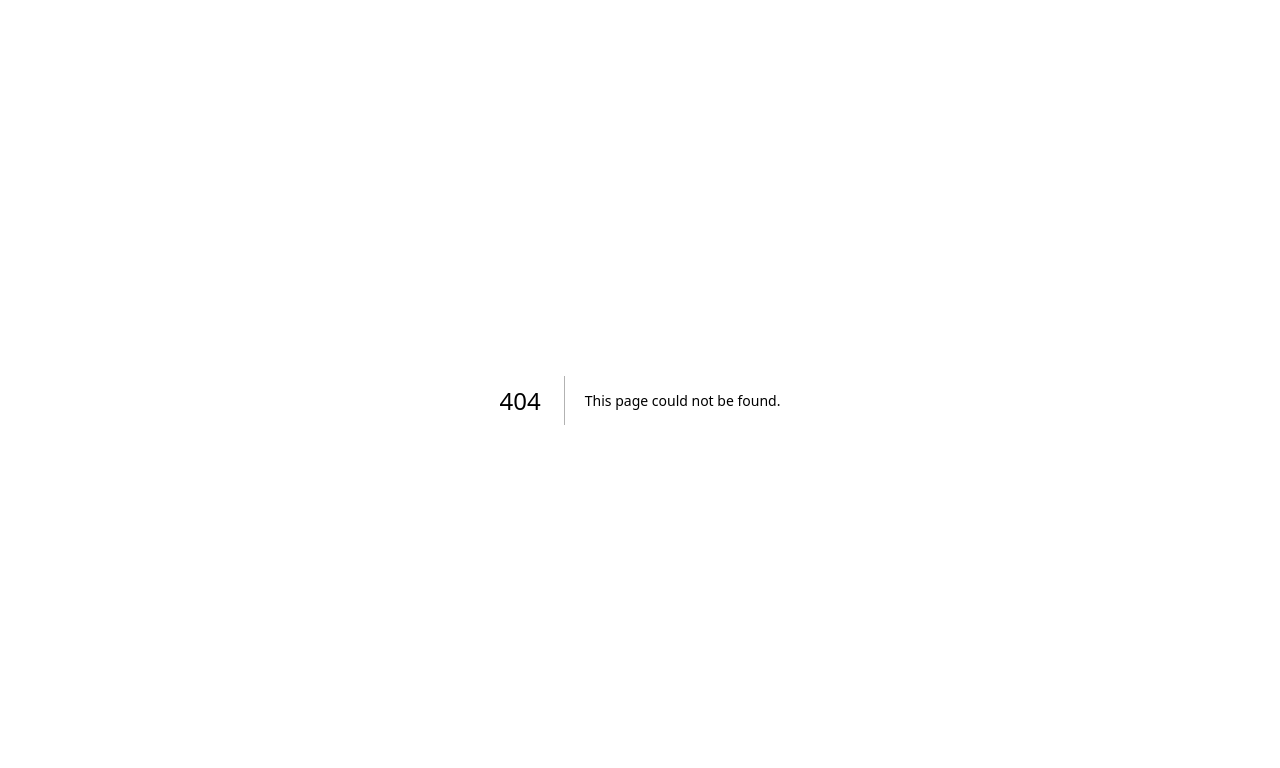
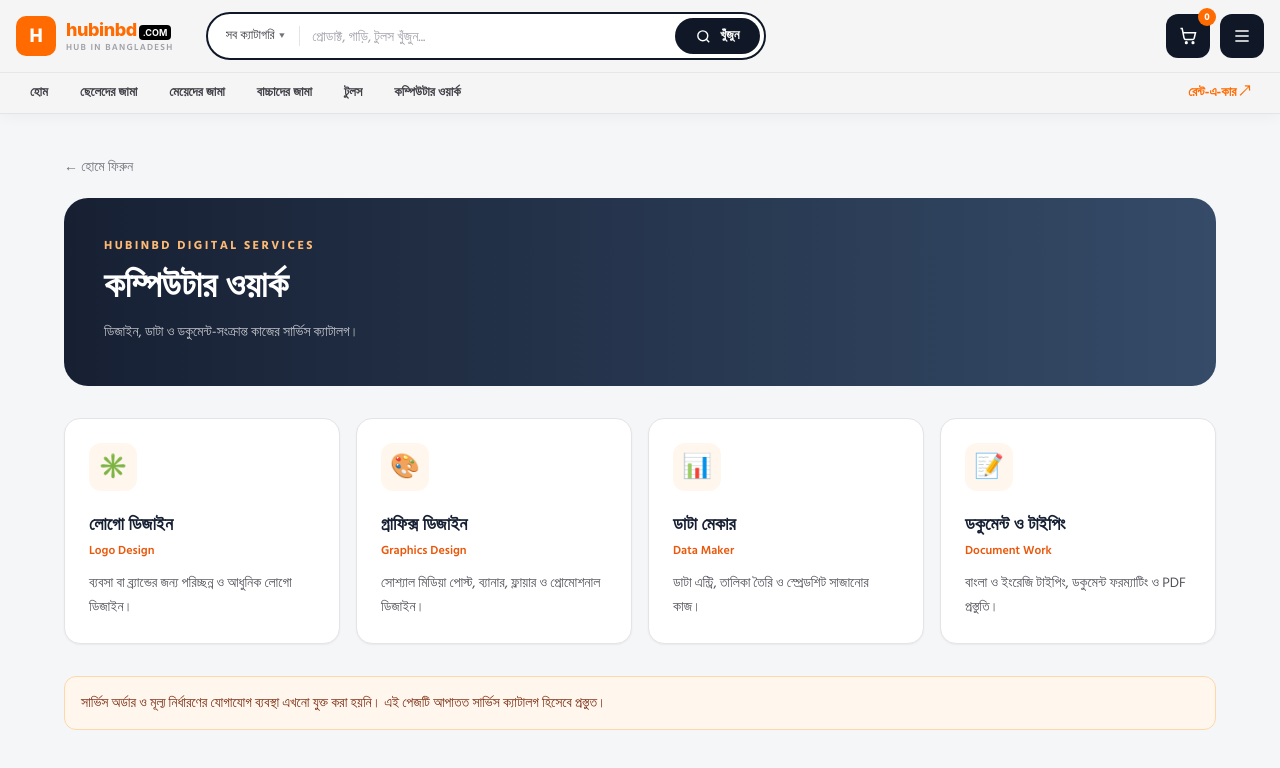
Before and after one commit to take2mete/hubinbd, a Next.js app: page /computer-work in a window 1280 px wide. Before the commit this address had no page. Shown: the top 768 px of the page. Built offline with nearby package versions, Linux system fonts and the light colour scheme.

Commit message:
Add marketplace category and service pages

```diff
--- /dev/null
+++ b/app/computer-work/page.tsx
@@ -0,0 +1,45 @@
+import type { Metadata } from "next";
+import Link from "next/link";
+import SiteHeader from "@/components/site-header";
+
+export const metadata: Metadata = {
+  title: "কম্পিউটার ওয়ার্ক ও ডিজাইন সার্ভিস",
+  description: "HubinBD-তে গ্রাফিক্স, লোগো ডিজাইন ও ডাটা এন্ট্রি সার্ভিস।",
+  alternates: { canonical: "/computer-work" },
+};
+
+const services = [
+  { title: "Logo Design", bn: "লোগো ডিজাইন", icon: "✳️", desc: "ব্যবসা বা ব্র্যান্ডের জন্য পরিচ্ছন্ন ও আধুনিক লোগো ডিজাইন।" },
+  { title: "Graphics Design", bn: "গ্রাফিক্স ডিজাইন", icon: "🎨", desc: "সোশ্যাল মিডিয়া পোস্ট, ব্যানার, ফ্লায়ার ও প্রোমোশনাল ডিজাইন।" },
+  { title: "Data Maker", bn: "ডাটা মেকার", icon: "📊", desc: "ডাটা এন্ট্রি, তালিকা তৈরি ও স্প্রেডশিট সাজানোর কাজ।" },
+  { title: "Document Work", bn: "ডকুমেন্ট ও টাইপিং", icon: "📝", desc: "বাংলা ও ইংরেজি টাইপিং, ডকুমেন্ট ফরম্যাটিং ও PDF প্রস্তুতি।" },
+];
+
+export default function ComputerWorkPage() {
+  return (
+    <>
+      <SiteHeader />
+      <main className="min-h-screen bg-[#f5f6f8] px-4 py-10 text-[#172033]">
+        <div className="mx-auto max-w-6xl">
+          <Link href="/" className="text-sm text-zinc-500 hover:text-orange-600">← হোমে ফিরুন</Link>
+          <header className="mt-5 rounded-3xl bg-gradient-to-r from-[#172033] to-[#354b68] p-8 text-white sm:p-10">
+            <p className="text-xs font-bold tracking-[.2em] text-orange-300">HUBINBD DIGITAL SERVICES</p>
+            <h1 className="mt-3 text-3xl font-black sm:text-4xl">কম্পিউটার ওয়ার্ক</h1>
+            <p className="mt-3 max-w-2xl text-sm leading-7 text-white/75">ডিজাইন, ডাটা ও ডকুমেন্ট-সংক্রান্ত কাজের সার্ভিস ক্যাটালগ।</p>
+          </header>
+          <section className="mt-8 grid grid-cols-1 gap-4 sm:grid-cols-2 lg:grid-cols-4">
+            {services.map((service) => (
+              <article key={service.title} className="rounded-2xl border border-zinc-200 bg-white p-6 shadow-sm">
+                <span className="grid h-12 w-12 place-items-center rounded-xl bg-orange-50 text-2xl">{service.icon}</span>
+                <h2 className="mt-5 text-lg font-bold">{service.bn}</h2>
+                <p className="mt-1 text-xs font-semibold text-orange-600">{service.title}</p>
+                <p className="mt-3 text-sm leading-6 text-zinc-600">{service.desc}</p>
+              </article>
+            ))}
+          </section>
+          <p className="mt-8 rounded-xl border border-orange-200 bg-orange-50 p-4 text-sm text-orange-900">সার্ভিস অর্ডার ও মূল্য নির্ধারণের যোগাযোগ ব্যবস্থা এখনো যুক্ত করা হয়নি। এই পেজটি আপাতত সার্ভিস ক্যাটালগ হিসেবে প্রস্তুত।</p>
+        </div>
+      </main>
+    </>
+  );
+}
```
